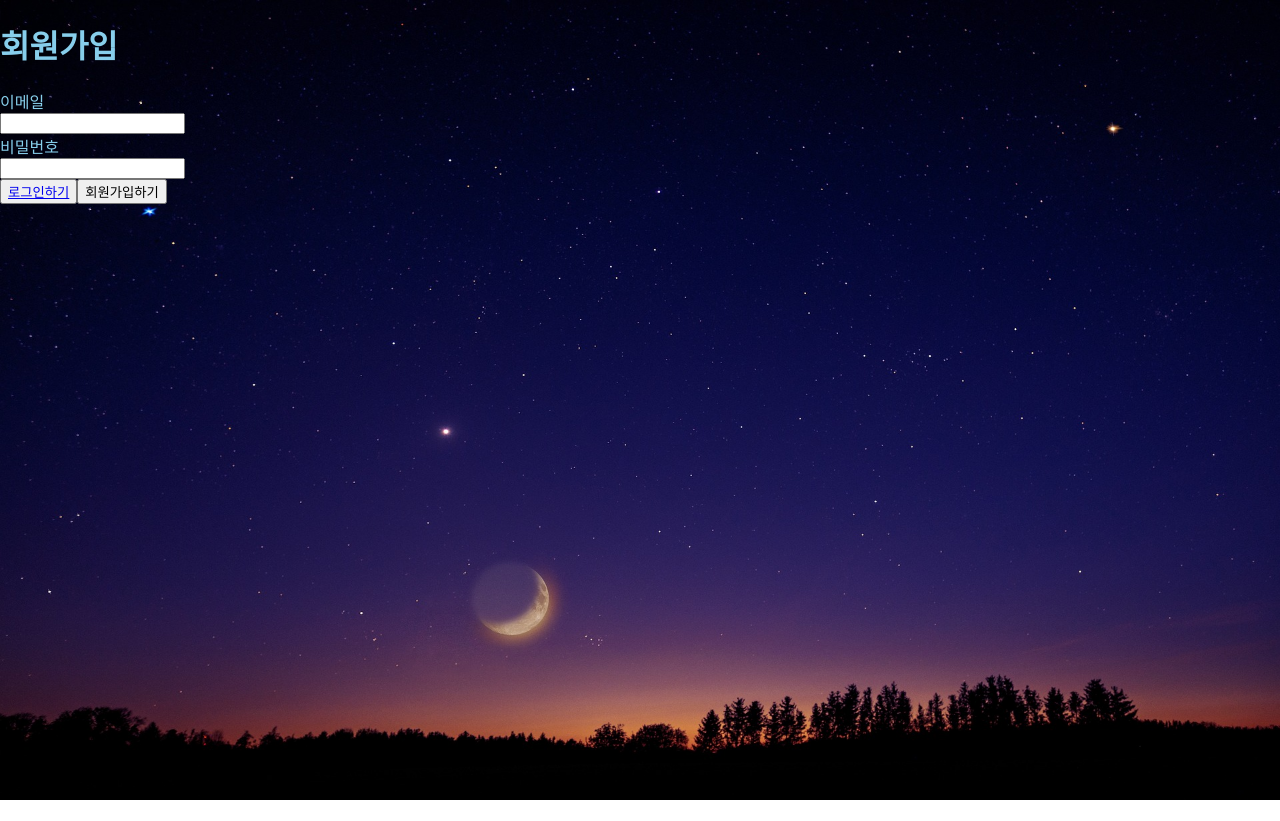
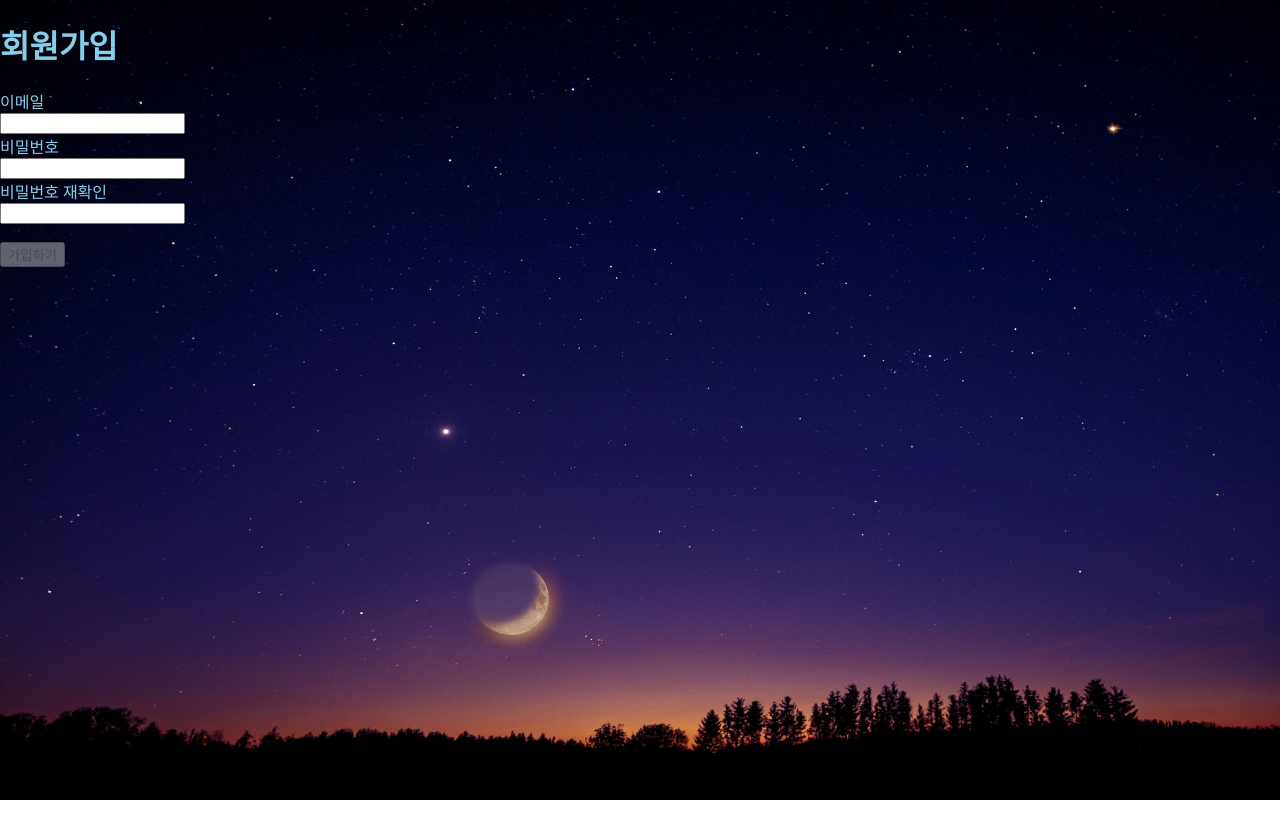
Before and after one commit to hjk92go/healingAndRecovery, a React (Create React App) app: page /SignUp in a window 1280 px wide. Built offline with nearby package versions, Linux system fonts and the light colour scheme; a web font is replaced by a local one.

Commit message:
230305_update

```diff
--- a/src/pages/Home.jsx
+++ b/src/pages/Home.jsx
@@ -1,10 +1,11 @@
 import { Link } from "react-router-dom";
 import style from "../css/Home.module.css";
+
 const Home = () => {
   return (
     <div className={style.main}>
       <h1>당신을 항상 응원합니다.</h1> <br />
-      <Link to="/Userpage">회원</Link>
+      <Link to="/SignIn">회원</Link>
       <br />
       <Link to="/Guest">비회원</Link>
     </div>
--- a/src/pages/PrintToday.jsx
+++ b/src/pages/PrintToday.jsx
@@ -39,15 +39,9 @@ const PrintToday = () => {
   }, []);
 
   //삭제 버튼 만들어야한다.
-  const deleteDb = async (id) => {
-    const todayDoc = doc(db, "today", id);
-    // try {
-    // const del =
+  const deleteDb = async (text) => {
+    const todayDoc = doc(db, "today", text);
     await deleteDoc(todayDoc);
-    //   console.log("delete ok", del);
-    // } catch (error) {
-    //   console.log("error", error.messange);
-    // }
   };
 
   const TodayDB = printData.map((printData, idx) => (
@@ -57,6 +51,7 @@ const PrintToday = () => {
       <td>
         <button
           onClick={() => {
+            console.log(printData.id);
             deleteDb(printData.id);
             alert("삭제완료");
             readToday();
--- a/src/pages/SignIn.jsx
+++ b/src/pages/SignIn.jsx
@@ -4,6 +4,7 @@ import {
   signOut, //로그아웃
 } from "firebase/auth";
 import { useState } from "react";
+import { Link } from "react-router-dom";
 
 const SignIn = () => {
   const [email, setEmail] = useState();
@@ -57,7 +58,13 @@ const SignIn = () => {
             setPassword(e.target.value);
           }}></input>
       </div>
-      <button>로그인</button>
+      <button>
+        <Link to="/SignIn" />
+        로그인
+      </button>
+      <button>
+        <Link to="/SignUp">회원가입</Link>
+      </button>
     </form>
   );
 };
--- a/src/pages/SignUp.jsx
+++ b/src/pages/SignUp.jsx
@@ -1,11 +1,17 @@
 import { getAuth, createUserWithEmailAndPassword } from "firebase/auth";
-import { useState } from "react";
+import { useEffect, useState } from "react";
 import { Link } from "react-router-dom";
 
 const SignUp = () => {
-  //이메일과 비밀번호의 값을 가져올 state
+  //이메일,비밀번호,확인
   const [email, setEmail] = useState();
   const [password, setPassword] = useState();
+  const [checkPassword, setCheckPassword] = useState();
+  //검사
+  const [testPassword, setTestPassword] = useState();
+  const [showMessagePass, setShowMessagePass] = useState();
+  const [reShowMessagePass, setReShowMessagePass] = useState();
+  const [okButton, setOkButton] = useState(true);
 
   //Form의 onSubmit에 연결할 함수
   // Form의 경우에는 새로고침으로 값이 사라질 수 있음
@@ -13,11 +19,6 @@ const SignUp = () => {
     e.preventDefault();
     emailSignUp();
   };
-
-  //클릭시 로그인 페이지로 네이게이터 넣어주기
-  // const SignInButton = () =>{
-  //   navigate('/')
-  // }
 
   //이메일 회원가입
   const emailSignUp = () => {
@@ -27,6 +28,7 @@ const SignUp = () => {
         const user = userCredential.user;
         console.log(user);
         alert("회원가입이 완료되었습니다.");
+        window.location = "/SignIn";
       })
 
       .catch((error) => {
@@ -42,6 +44,40 @@ const SignUp = () => {
       });
   };
 
+  const inputPassword = (e) => {
+    setPassword(e.target.value);
+    const regex =
+      /^(?=.*[a-zA-z])(?=.*[0-9])(?=.*[$`~!@$!%*#^?&\\(\\)\-_=+])(?!.*[^a-zA-z0-9$`~!@$!%*#^?&\\(\\)\-_=+]).{7,20}$/;
+    if (regex.test(password) === true) {
+      setCheckPassword(true);
+      setShowMessagePass("사용가능 합니다.");
+    } else {
+      setCheckPassword(false);
+      setShowMessagePass("영문, 숫자, 특수문자 포함 8자 이상 입력해주세요");
+    }
+  };
+
+  const correctPassword = (e) => {
+    const isPasswordConfirm = e.target.value;
+    if (password !== isPasswordConfirm) {
+      setTestPassword(false);
+      setReShowMessagePass("비밀번호가 일치하지 않습니다.");
+    } else {
+      setTestPassword(true);
+      setReShowMessagePass("비밀번호가 일치합니다.");
+    }
+  };
+
+  console.log("패스워드", password);
+
+  useEffect(() => {
+    if (checkPassword && testPassword == true) {
+      setOkButton(false);
+    } else {
+      setOkButton(true);
+    }
+  }, [checkPassword, testPassword]);
+
   return (
     //onSubmit넣어야 한꺼번에 모아 보내줌 //백의경우 <form action="서버주소">의 형식으로 보내주기도 한다.
     <form onSubmit={onSubmit}>
@@ -54,19 +90,13 @@ const SignUp = () => {
         }}
       />
       <div>비밀번호</div>
-      <input
-        type="password"
-        onChange={(e) => {
-          setPassword(e.target.value);
-        }}
-      />
-      {/* <div>비밀번호 확인</div>
-        <input type="password" /> - 추후 확인 가능한 코드 작성후 살려야됨*/}
+      <input type="password" onChange={inputPassword} />
+      <div>{showMessagePass}</div>
+      <div>비밀번호 재확인</div>
+      <input type="password" onChange={correctPassword} />
+      <div>{reShowMessagePass}</div>
       <br />
-      <button>
-        <Link to="SignIn">로그인하기</Link>
-      </button>
-      <button>회원가입하기</button>
+      <button disabled={okButton}>가입하기</button>
     </form>
   );
 };
```
Also changed, not shown: src/css/SignUp.module.css (added), 1 other file (tests, documents, lock files or other folders).
